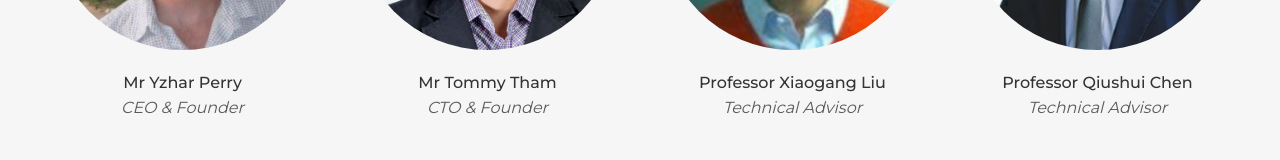
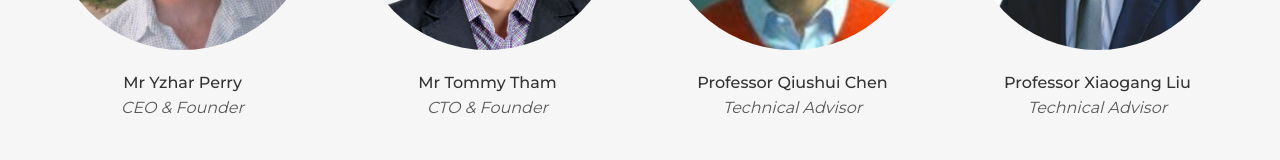
Before and after one commit to wickker/enlipsium, a Next.js app: page / in a window 1280 px wide. Shown: the part 1640-1800 px from the top of the page. Built offline with nearby package versions, Linux system fonts and the light colour scheme; what aws-amplify would draw is missing.

Commit message:
Changed professor names

```diff
--- a/pages/index.js
+++ b/pages/index.js
@@ -305,7 +305,7 @@ export default function Home() {
               src="liuxiaogang.jpg"
               alt="Enlipsium staff - Liu Xiaogang"
             />
-            <AboutStaffName>Professor Xiaogang Liu</AboutStaffName>
+            <AboutStaffName>Professor Qiushui Chen</AboutStaffName>
             <AboutStaffPosition>Technical Advisor</AboutStaffPosition>
           </AboutAvatarCol>
           <AboutAvatarCol xs={24} sm={24} md={12} lg={6}>
@@ -313,7 +313,7 @@ export default function Home() {
               src="chenqiushui.jpg"
               alt="Enlipsium staff - Chen Qiushui"
             />
-            <AboutStaffName>Professor Qiushui Chen</AboutStaffName>
+            <AboutStaffName>Professor Xiaogang Liu</AboutStaffName>
             <AboutStaffPosition>Technical Advisor</AboutStaffPosition>
           </AboutAvatarCol>
         </Row>
```
